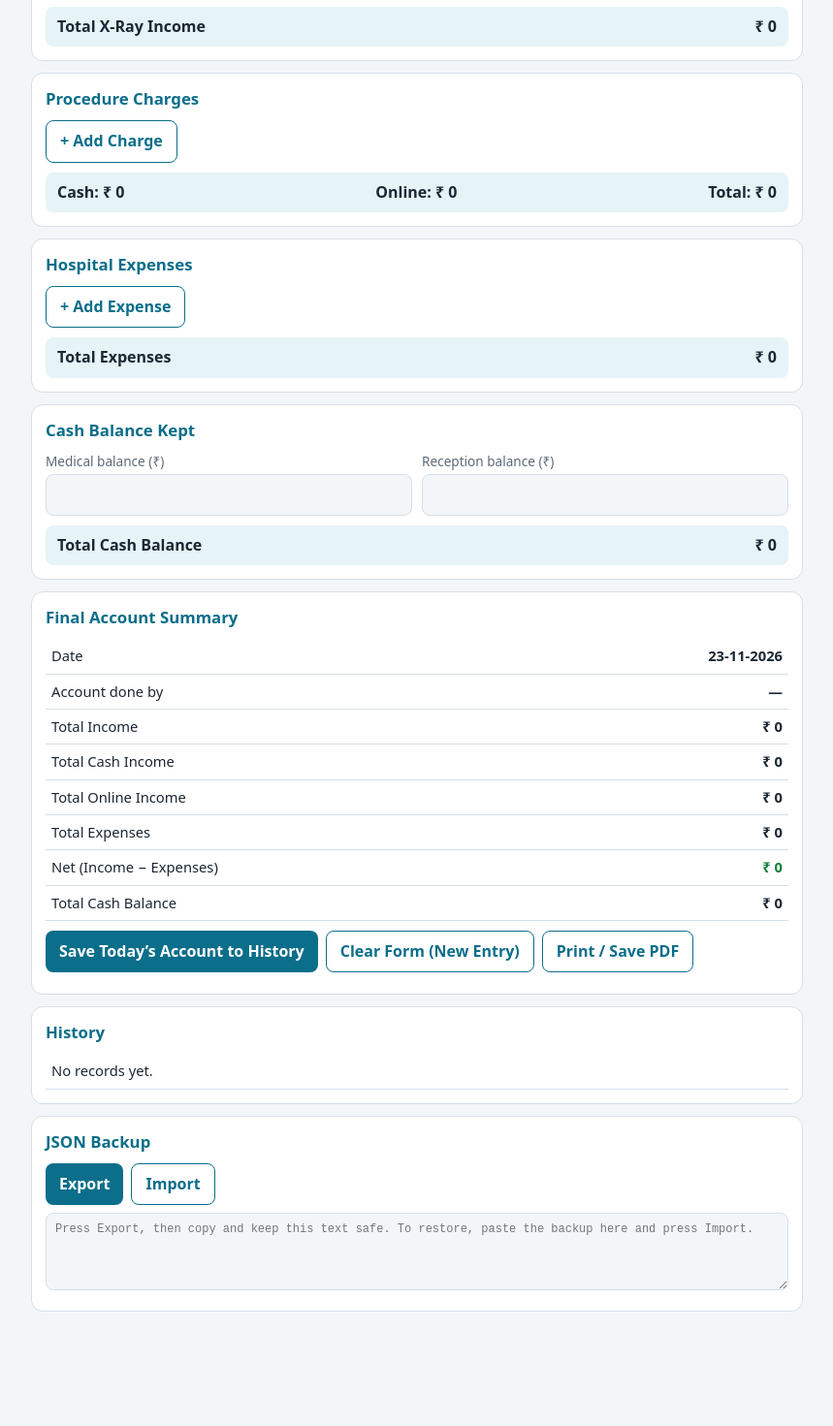
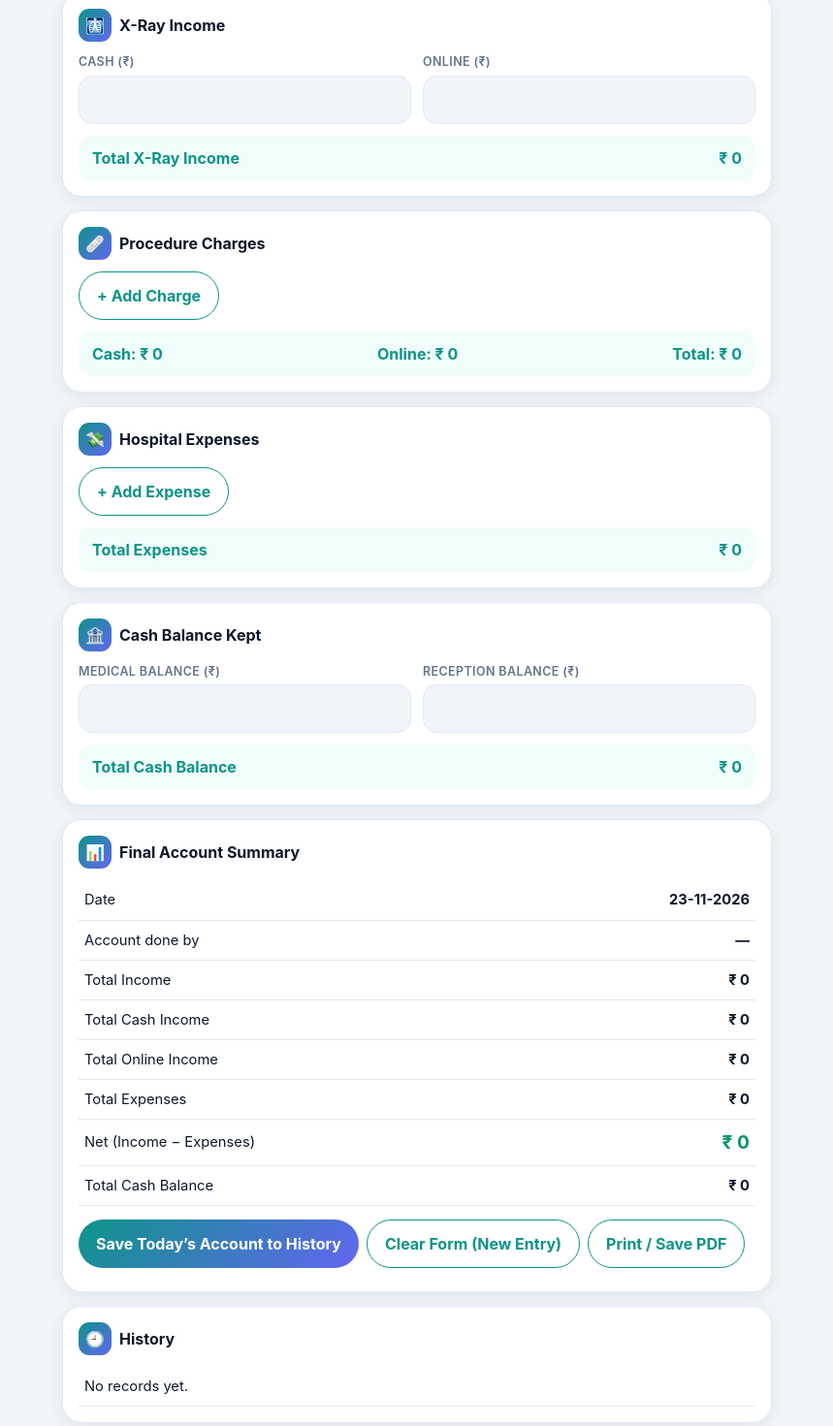
Before and after one commit to jatinsolanki-786/Hospital-, a plain HTML site: page index.html in a window 1280 px wide. Shown: the part 878-2349 px from the top of the page at 97% size, without its empty margins (210-1069 px from the left). Before the commit the page ends 2243 px from the top, so only its background shows below. Drawn offline with Linux system fonts and the light colour scheme.

Commit message:
Refactor index.html for improved layout and styles
Updated the HTML structure and styling for improved layout and aesthetics, including new icons and enhanced button styles.

```diff
--- a/index.html
+++ b/index.html
@@ -3,38 +3,45 @@
 <head>
 <meta charset="utf-8">
 <meta name="viewport" content="width=device-width, initial-scale=1, viewport-fit=cover">
+<meta name="theme-color" content="#0d9488"><meta name="mobile-web-app-capable" content="yes"><meta name="apple-mobile-web-app-capable" content="yes">
 <title>Hospital Daily Account</title>
 <style>
-:root{--bg:#f3f6f9;--card:#fff;--tx:#1b2733;--mu:#5d6b78;--bd:#d6dee6;--pr:#0b6e8a;--pt:#fff;--ok:#12803c;--bad:#c0392b;--hl:#e6f3f7;box-sizing:border-box;padding-top:env(safe-area-inset-top,0px);padding-bottom:env(safe-area-inset-bottom,0px)}
-@media (prefers-color-scheme:dark){:root:not([data-theme="light"]){--bg:#10171d;--card:#18222b;--tx:#e8eef3;--mu:#9aa9b6;--bd:#2c3b48;--pr:#3fb0cf;--pt:#06232c;--ok:#4cc07a;--bad:#ff7b6b;--hl:#1b2f3a}}
-:root[data-theme="dark"]{--bg:#10171d;--card:#18222b;--tx:#e8eef3;--mu:#9aa9b6;--bd:#2c3b48;--pr:#3fb0cf;--pt:#06232c;--ok:#4cc07a;--bad:#ff7b6b;--hl:#1b2f3a}
+:root{--bg:#f1f5f9;--card:#fff;--tx:#0f172a;--mu:#64748b;--bd:#e2e8f0;--pr:#0d9488;--pr2:#6366f1;--pt:#fff;--ok:#059669;--bad:#e11d48;--hl:#f0fdfa;--sh:0 4px 16px rgba(15,23,42,.07);box-sizing:border-box;padding-top:env(safe-area-inset-top,0px);padding-bottom:env(safe-area-inset-bottom,0px)}
+@media (prefers-color-scheme:dark){:root:not([data-theme="light"]){--bg:#0b1220;--card:#131c2e;--tx:#e6edf7;--mu:#8b9ab3;--bd:#233049;--pr:#2dd4bf;--pr2:#818cf8;--pt:#04201d;--ok:#34d399;--bad:#fb7185;--hl:#12303a;--sh:none}}
+:root[data-theme="dark"]{--bg:#0b1220;--card:#131c2e;--tx:#e6edf7;--mu:#8b9ab3;--bd:#233049;--pr:#2dd4bf;--pr2:#818cf8;--pt:#04201d;--ok:#34d399;--bad:#fb7185;--hl:#12303a;--sh:none}
 html{scroll-padding-top:env(safe-area-inset-top,0px)}
 *{box-sizing:border-box}
-body{margin:0;background:var(--bg);color:var(--tx);font:16px/1.45 system-ui,-apple-system,"Segoe UI",Roboto,sans-serif}
-.w{max-width:820px;margin:0 auto;padding:12px}
-header{background:var(--pr);color:var(--pt);border-radius:12px;padding:16px;text-align:center}
-header h1{margin:0 0 4px;font-size:1.3rem}header p{margin:2px 0;font-size:.9rem}
-section{background:var(--card);border:1px solid var(--bd);border-radius:12px;padding:14px;margin-top:12px}
-h2{margin:0 0 10px;font-size:1.05rem;color:var(--pr)}
-.g{display:grid;grid-template-columns:1fr 1fr;gap:10px}
+body{margin:0;background:var(--bg);color:var(--tx);font:16px/1.5 "Inter",system-ui,-apple-system,"Segoe UI",Roboto,sans-serif;-webkit-tap-highlight-color:transparent}
+.w{max-width:760px;margin:0 auto;padding:12px 14px 28px}
+header{background:linear-gradient(135deg,#0d9488 0%,#4f46e5 100%);color:#fff;border-radius:24px;padding:22px 18px;text-align:center;box-shadow:0 10px 28px rgba(79,70,229,.28)}
+header h1{margin:0 0 6px;font-size:1.35rem;font-weight:800;letter-spacing:-.2px}header p{margin:3px 0;font-size:.85rem;opacity:.92}
+section{background:var(--card);border-radius:20px;padding:16px;margin-top:14px;box-shadow:var(--sh);border:1px solid var(--bd)}
+h2{margin:0 0 12px;font-size:1rem;font-weight:700;display:flex;align-items:center;gap:8px}
+h2 i{font-style:normal;width:34px;height:34px;border-radius:11px;background:linear-gradient(135deg,var(--pr),var(--pr2));display:grid;place-items:center;font-size:1rem}
+.g{display:grid;grid-template-columns:1fr 1fr;gap:12px}
 @media(max-width:480px){.g{grid-template-columns:1fr}}
-label{display:block;font-size:.85rem;color:var(--mu);margin-bottom:3px}
-input,select,textarea{width:100%;padding:9px;border:1px solid var(--bd);border-radius:8px;background:var(--bg);color:var(--tx);font:inherit}
-.tot{margin-top:10px;padding:9px 12px;background:var(--hl);border-radius:8px;font-weight:600;display:flex;justify-content:space-between;gap:8px;flex-wrap:wrap}
-.row{display:grid;grid-template-columns:2fr 1fr 1fr auto;gap:6px;margin-bottom:6px}
+label{display:block;font-size:.78rem;font-weight:600;color:var(--mu);margin-bottom:4px;text-transform:uppercase;letter-spacing:.4px}
+input,select,textarea{width:100%;padding:12px 13px;border:1.5px solid var(--bd);border-radius:14px;background:var(--bg);color:var(--tx);font:inherit;outline:0;transition:border-color .15s,box-shadow .15s}
+input:focus,select:focus,textarea:focus{border-color:var(--pr);box-shadow:0 0 0 4px color-mix(in srgb,var(--pr) 20%,transparent)}
+.tot{margin-top:12px;padding:11px 14px;background:var(--hl);border-radius:14px;font-weight:700;display:flex;justify-content:space-between;gap:8px;flex-wrap:wrap;color:var(--pr)}
+.row{display:grid;grid-template-columns:2fr 1fr 1fr auto;gap:8px;margin-bottom:8px}
 .row.e{grid-template-columns:3fr 1.2fr auto}
 @media(max-width:480px){.row,.row.e{grid-template-columns:1fr 1fr}.row input:first-child,.row.e input:first-child{grid-column:1/-1}}
-button{padding:9px 14px;border:0;border-radius:8px;background:var(--pr);color:var(--pt);font:inherit;font-weight:600;cursor:pointer}
-button.s{background:transparent;color:var(--pr);border:1px solid var(--pr)}
-button.d{background:var(--bad);color:#fff;padding:9px 11px}
-.bar{display:flex;flex-wrap:wrap;gap:8px;margin-top:10px}
+button{padding:12px 18px;border:0;border-radius:999px;background:linear-gradient(135deg,var(--pr),var(--pr2));color:#fff;font:inherit;font-weight:700;cursor:pointer;transition:transform .1s,opacity .15s}
+button:active{transform:scale(.96)}
+button.s{background:transparent;color:var(--pr);border:1.5px solid var(--pr)}
+button.d{background:color-mix(in srgb,var(--bad) 14%,transparent);color:var(--bad);padding:10px 13px}
+.bar{display:flex;flex-wrap:wrap;gap:8px;margin-top:14px}
 table{width:100%;border-collapse:collapse}
-td,th{padding:7px 6px;border-bottom:1px solid var(--bd);text-align:left;font-size:.92rem}
-.sm td:last-child{text-align:right;font-weight:600}
-.net{color:var(--ok)}.neg{color:var(--bad)}
-textarea{min-height:80px;font:12px monospace}
+td,th{padding:9px 6px;border-bottom:1px solid var(--bd);text-align:left;font-size:.92rem}
+th{color:var(--mu);font-size:.75rem;text-transform:uppercase}
+.sm td:last-child{text-align:right;font-weight:700}
+.net{color:var(--ok);font-size:1.2rem}.neg{color:var(--bad);font-size:1.2rem}
+textarea{min-height:90px;font:12px monospace}
 .hi{overflow-x:auto}
-@media print{body{background:#fff;color:#000}.noprint{display:none!important}section,header{border:1px solid #999;break-inside:avoid;background:#fff;color:#000}input,select{border:0;background:none;color:#000;padding:0}}
+footer{margin-top:22px;text-align:center;font-weight:800;letter-spacing:2px;font-size:.85rem;background:linear-gradient(135deg,var(--pr),var(--pr2));-webkit-background-clip:text;background-clip:text;color:transparent}
+#inst{display:none;margin-top:10px;background:#fff;color:#0d9488}
+@media print{body{background:#fff;color:#000}.noprint{display:none!important}section,header{box-shadow:none;border:1px solid #999;break-inside:avoid;background:#fff;color:#000}header{background:#fff}h2 i{display:none}input,select{border:0;background:none;color:#000;padding:0}footer{color:#000;background:none}}
 </style>
 </head>
 <body>
@@ -43,6 +50,7 @@ textarea{min-height:80px;font:12px monospace}
 <h1>Orthoplus Hospital &amp; Trauma Care Center</h1>
 <p>Dr. Viral Kalariya (MBBS D’ortho FIJR, FIAS — Trauma &amp; Joint Replacement, Reg. no. G 0903)</p>
 <p>Sara Road, Rudra Gate No. 1, Halvad | Mo. 92743 05353</p>
+<button id="inst" class="noprint" onclick="inst()">⬇ Install App</button>
 </header>
 
 <section><div class="g">
@@ -50,12 +58,12 @@ textarea{min-height:80px;font:12px monospace}
 <div><label>Account done by</label><input id="by" placeholder="Enter name"></div>
 </div></section>
 
-<section><h2>Medical Income — Twasha Medical &amp; Surgical Store</h2>
+<section><h2><i>💊</i>Medical Income — Twasha Medical &amp; Surgical Store</h2>
 <div class="g"><div><label>Cash (₹)</label><input type="number" inputmode="decimal" id="mc"></div>
 <div><label>Online / UPI (₹)</label><input type="number" inputmode="decimal" id="mo"></div></div>
 <div class="tot"><span>Total Medical Income</span><span id="tm"></span></div></section>
 
-<section><h2>Reception Income &amp; Patients</h2>
+<section><h2><i>🧾</i>Reception Income &amp; Patients</h2>
 <div class="g"><div><label>Cash (₹)</label><input type="number" inputmode="decimal" id="rc"></div>
 <div><label>Online (₹)</label><input type="number" inputmode="decimal" id="ro"></div>
 <div><label>New patients</label><input type="number" inputmode="numeric" id="np"></div>
@@ -63,38 +71,40 @@ textarea{min-height:80px;font:12px monospace}
 <div class="tot"><span>Total Reception Income</span><span id="tr"></span></div>
 <div class="tot"><span>Total Patients</span><span id="tp"></span></div></section>
 
-<section><h2>X-Ray Income</h2>
+<section><h2><i>🩻</i>X-Ray Income</h2>
 <div class="g"><div><label>Cash (₹)</label><input type="number" inputmode="decimal" id="xc"></div>
 <div><label>Online (₹)</label><input type="number" inputmode="decimal" id="xo"></div></div>
 <div class="tot"><span>Total X-Ray Income</span><span id="tx"></span></div></section>
 
-<section><h2>Procedure Charges</h2>
+<section><h2><i>🩹</i>Procedure Charges</h2>
 <div id="pl"></div>
 <button class="s noprint" onclick="addP()">+ Add Charge</button>
 <div class="tot"><span>Cash: <span id="pc"></span></span><span>Online: <span id="po"></span></span><span>Total: <span id="pt"></span></span></div></section>
 
-<section><h2>Hospital Expenses</h2>
+<section><h2><i>💸</i>Hospital Expenses</h2>
 <div id="el"></div>
 <button class="s noprint" onclick="addE()">+ Add Expense</button>
 <div class="tot"><span>Total Expenses</span><span id="te"></span></div></section>
 
-<section><h2>Cash Balance Kept</h2>
+<section><h2><i>🏦</i>Cash Balance Kept</h2>
 <div class="g"><div><label>Medical balance (₹)</label><input type="number" inputmode="decimal" id="ms"></div>
 <div><label>Reception balance (₹)</label><input type="number" inputmode="decimal" id="rs"></div></div>
 <div class="tot"><span>Total Cash Balance</span><span id="ts"></span></div></section>
 
-<section><h2>Final Account Summary</h2>
+<section><h2><i>📊</i>Final Account Summary</h2>
 <table class="sm"><tr><td>Date</td><td id="sd"></td></tr><tr><td>Account done by</td><td id="sb"></td></tr>
 <tr><td>Total Income</td><td id="sa"></td></tr><tr><td>Total Cash Income</td><td id="sc"></td></tr><tr><td>Total Online Income</td><td id="so"></td></tr>
 <tr><td>Total Expenses</td><td id="se"></td></tr><tr><td>Net (Income − Expenses)</td><td id="sn" class="net"></td></tr><tr><td>Total Cash Balance</td><td id="ss"></td></tr></table>
 <div class="bar noprint"><button onclick="save()">Save Today’s Account to History</button><button class="s" onclick="newE()">Clear Form (New Entry)</button><button class="s" onclick="window.print()">Print / Save PDF</button></div>
 <div id="msg" class="noprint" style="margin-top:8px;color:var(--ok)"></div></section>
 
-<section class="noprint"><h2>History</h2><div class="hi"><table id="ht"></table></div></section>
+<section class="noprint"><h2><i>🕘</i>History</h2><div class="hi"><table id="ht"></table></div></section>
 
-<section class="noprint"><h2>JSON Backup</h2>
+<section class="noprint"><h2><i>💾</i>JSON Backup</h2>
 <div class="bar" style="margin:0 0 8px"><button onclick="exp()">Export</button><button class="s" onclick="imp()">Import</button></div>
 <textarea id="bk" placeholder="Press Export, then copy and keep this text safe. To restore, paste the backup here and press Import."></textarea></section>
+
+<footer>VSION BY JATIN SOLANKI</footer>
 </div>
 <script>
 const $=i=>document.getElementById(i),N=v=>parseFloat(v)||0,R=n=>'₹ '+n.toLocaleString('en-IN');
@@ -130,6 +140,15 @@ function exp(){const j=JSON.stringify({cur:S,hist:H},null,1);$('bk').value=j;
 try{const a=document.createElement('a');a.href=URL.createObjectURL(new Blob([j],{type:'application/json'}));a.download='hospital-backup-'+S.date+'.json';a.click()}catch(e){}}
 function imp(){try{const o=JSON.parse($('bk').value);if(!o.hist)throw 0;H=o.hist;S=Object.assign(blank(),o.cur||{});st('hdh_hist',H);fill();say('Imported ✓')}catch(e){say('Invalid backup text')}}
 fill();
+/* ---- Installable app (PWA) ---- */
+function ic(n){const c=document.createElement('canvas');c.width=c.height=n;const x=c.getContext('2d'),g=x.createLinearGradient(0,0,n,n);g.addColorStop(0,'#0d9488');g.addColorStop(1,'#4f46e5');x.fillStyle=g;x.fillRect(0,0,n,n);x.fillStyle='#fff';const a=n*.14,b=n*.36,m=n/2;x.fillRect(m-a/2,m-b,a,b*2);x.fillRect(m-b,m-a/2,b*2,a);return c.toDataURL('image/png')}
+try{const m={name:'Hospital Daily Account',short_name:'Hospital Account',start_url:location.href.split('#')[0],display:'standalone',background_color:'#0d9488',theme_color:'#0d9488',icons:[{src:ic(192),sizes:'192x192',type:'image/png'},{src:ic(512),sizes:'512x512',type:'image/png',purpose:'any maskable'}]};
+const l=document.createElement('link');l.rel='manifest';l.href=URL.createObjectURL(new Blob([JSON.stringify(m)],{type:'application/manifest+json'}));document.head.appendChild(l)}catch(e){}
+try{if('serviceWorker' in navigator)navigator.serviceWorker.register('sw.js').catch(()=>{})}catch(e){}
+let dp=null;
+addEventListener('beforeinstallprompt',e=>{e.preventDefault();dp=e;$('inst').style.display='inline-block'});
+addEventListener('appinstalled',()=>{$('inst').style.display='none'});
+function inst(){if(dp){dp.prompt();dp=null;$('inst').style.display='none'}}
 </script>
 </body>
 </html>
```
